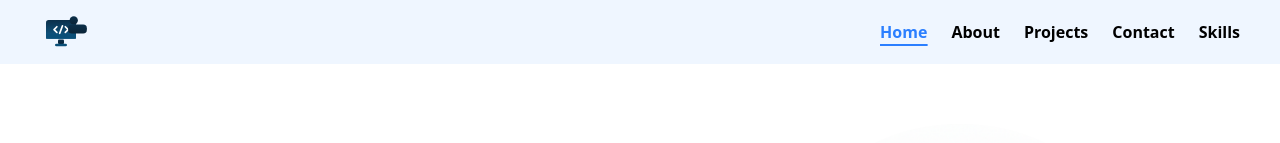
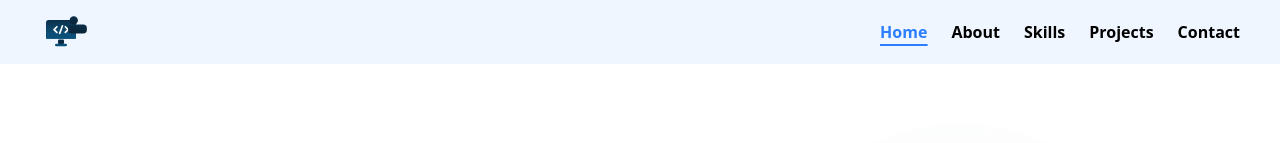
Before and after one commit to Shamsherkhan7549/Shamsher-Portfolio, a React (Vite) app in the folder frontend/: page / in a window 1280 px wide. Shown: the top 143 px of the page. Built offline with nearby package versions, Linux system fonts and the light colour scheme; no server answers.

Commit message:
fix: skill palced near about in nav

```diff
--- a/frontend/src/components/Navbar.jsx
+++ b/frontend/src/components/Navbar.jsx
@@ -28,9 +28,9 @@ const Navbar = () => {
       <ul className='gap-6 hidden sm:flex'>
         <li className={` ${active === "home" ? "text-blue-500 underline  underline-offset-6 decoration-2" : ""} cursor-pointer font-bold`} onClick={() => handleActive("home")}> <Link to={'/'}> Home </Link> </li>
         <li className={`${active === "about" ? "text-blue-500 underline  underline-offset-6 decoration-2" : ""} cursor-pointer font-bold`} onClick={() => handleActive("about")}> <Link to={'/about'}> About </Link> </li>
+        <li className={`${active === "skills" ? "text-blue-500 underline  underline-offset-6 decoration-2" : ""} cursor-pointer font-bold`} onClick={() => handleActive("skills")}> <Link to={'/skills'}> Skills </Link> </li>
         <li className={`${active === "projects" ? "text-blue-500 underline  underline-offset-6 decoration-2" : ""} cursor-pointer font-bold`} onClick={() => handleActive("projects")}> <Link to={'/projects'}> Projects </Link> </li>
         <li className={`${active === "contact" ? "text-blue-500 underline  underline-offset-6 decoration-2" : ""} cursor-pointer font-bold`} onClick={() => handleActive("contact")}> <Link to={'/contact'}> Contact </Link> </li>
-        <li className={`${active === "skills" ? "text-blue-500 underline  underline-offset-6 decoration-2" : ""} cursor-pointer font-bold`} onClick={() => handleActive("skills")}> <Link to={'/skills'}> Skills </Link> </li>
       </ul>
       <p className='sm:hidden duration-150 ease-in-out'>
         {
```
